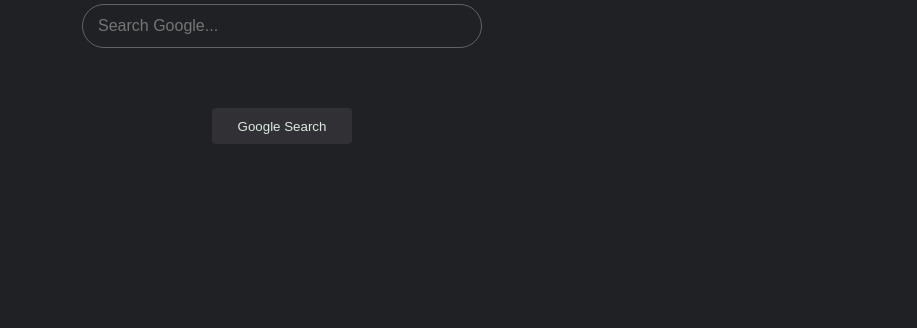
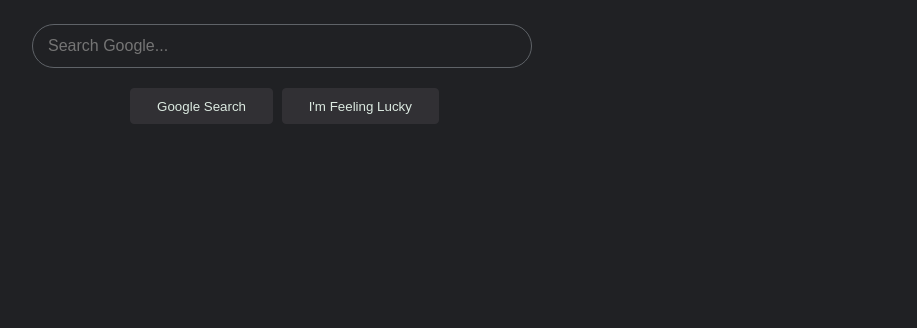
Before and after one commit to iamnischal/hardvard-search, a plain HTML site: page index.html in a window 1280 px wide. Shown: the part 472-800 px from the top of the page, without its empty margins (358-1275 px from the left). Drawn offline with Linux system fonts and the light colour scheme.

Commit message:
Added I'm feeling lucky feature.

```diff
--- a/index.html
+++ b/index.html
@@ -13,7 +13,8 @@
             <img src="https://www.google.com/images/branding/googlelogo/1x/googlelogo_light_color_272x92dp.png" alt="logo" class="glogo">
                 <form action="https://google.com/search">
                     <input type="text" name="q" placeholder="Search Google..." class="sbar" autocomplete="off"><br>
-                <center> <input type="submit" value="Google Search" class="sbmit"></center>
+                <center> <input type="submit" value="Google Search" class="sbmit">
+                    <input type="submit" name="btnI" value="I'm Feeling Lucky" class="sbmit"></center>
                 </form>
         </div>
     </body>
--- a/style.css
+++ b/style.css
@@ -17,14 +17,13 @@ body{
 }
 .sbar{
     height: 44px;
-    width: 400px;
+    width: 500px;
     border-radius: 24px;
     border: 1px solid #5f6368;
     background-color: #202124;
     color: #DCEAE1;
     padding-left: 15px;
     font-size: 1rem;
-    margin-bottom: 40px;
     outline: none;
 }
 .sbmit{
@@ -38,9 +37,12 @@ body{
     border: none;
     font-weight: 400;
     color: #DCEAE1;
+    border: 1px solid #313034;
+    margin-left: 5px;
 }
 .sbmit:hover{
     cursor: pointer;
+    border: 1px solid #DCEAE1;
 }
 .main{
     height: 40vh;
```
